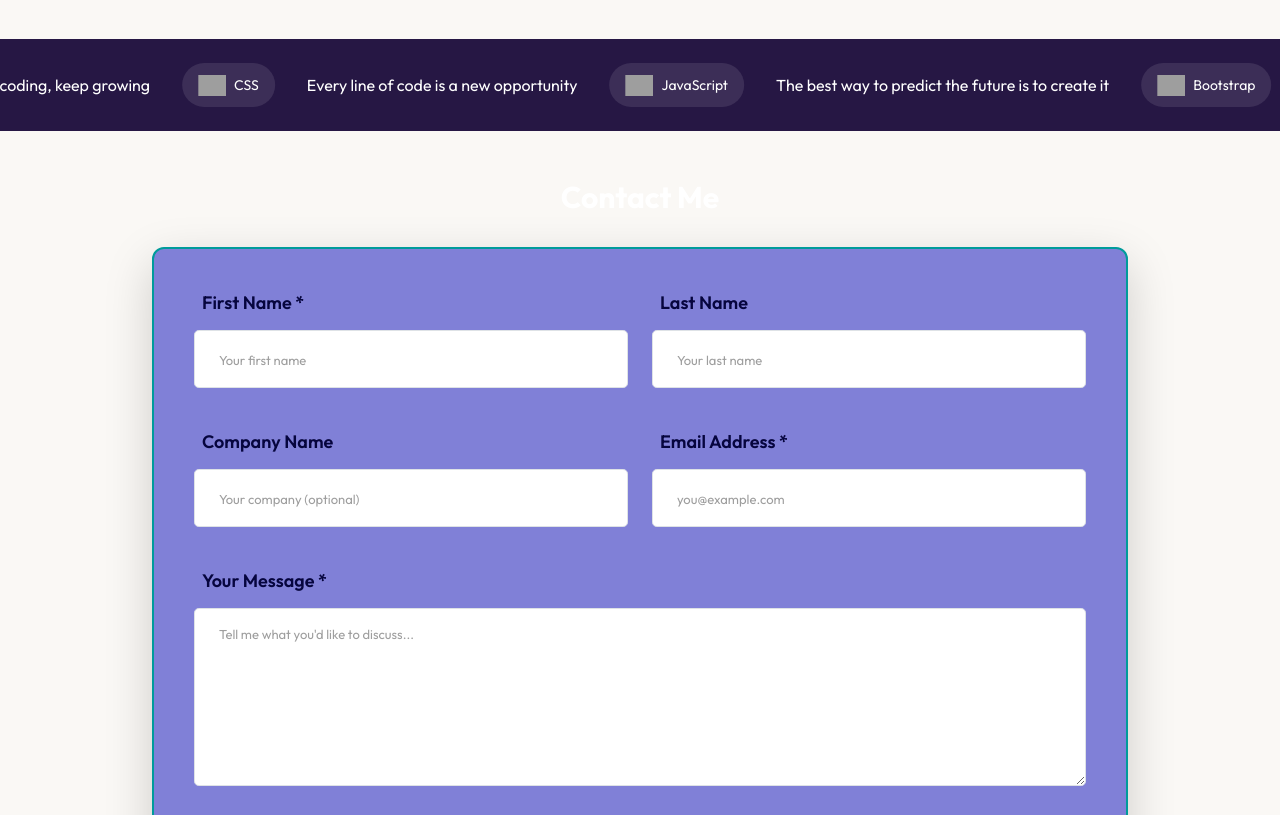
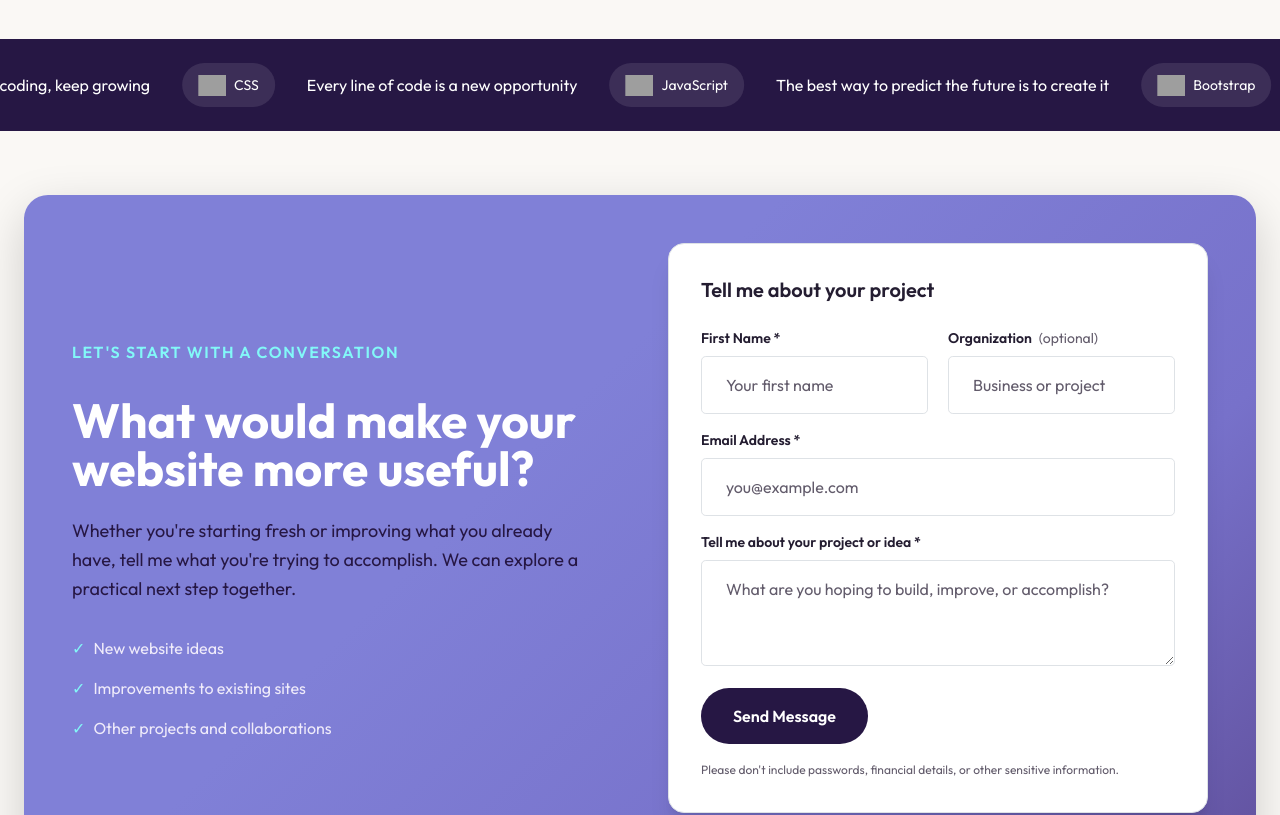
Before and after one commit to CKCarr/CKCarr.dev, a React (Create React App) app: page / in a window 1280 px wide. Shown: the part 800-1615 px from the top of the page. Built offline with nearby package versions, Linux system fonts and the light colour scheme; grey boxes are pictures that could not be loaded.

Commit message:
style: finalize V3 contact section design

```diff
--- a/src/App.css
+++ b/src/App.css
@@ -50,6 +50,16 @@ img {
     );
 }
 
+/* V3 Contact: cornflower with a subtle plum influence. */
+.v3-contact-surface {
+  background: linear-gradient(
+    135deg,
+    #8080d7 0%,
+    #8080d7 40%,
+    #7771ca 75%,
+    #62529f 100%
+  );
+}
 /* FOOTER
    Footer styling now lives in Footer.js using Tailwind utilities.
    Removed legacy CSS to avoid conflicting styles.
@@ -61,7 +71,7 @@ img {
 } */
 
 /* FORM CSS */
-
+/*
 form label {
     font-family: theme('fontFamily.outfit');
     font-size: large;
@@ -95,7 +105,7 @@ textarea {
 }
 
 /* FORM BUTTON STYLES */
-input[type=submit] {
+/* input[type=submit] {
     background-color: theme('colors.darkpurple');
     color: theme('colors.plum');
     padding: 12px 20px;
@@ -111,7 +121,7 @@ input[type=submit]:hover {
     border: 4px solid theme('colors.plum');
     background-color: theme('colors.darkpurple');
     color: theme('colors.plum');
-}
+} */
 
 /* BUTTON STYLES */
 .btn {
--- a/src/components/HomepageComponents/ContactForm.js
+++ b/src/components/HomepageComponents/ContactForm.js
@@ -1,50 +1,85 @@
 
 import React from "react";
+import Container from "../Container";
 
-// Keep the existing Formspree endpoint.
-// Later, we can move this into environment configuration.
+// Preserve the existing Formspree integration.
+// The form submits directly without a JavaScript handler.
 const FORM_ENDPOINT = "https://formspree.io/f/xrgngdlq";
 
-// Shared styling keeps all text fields consistent.
+// Reuse consistent styling across all form fields.
 const inputStyles =
-  "w-full rounded-lg border border-darkcyan bg-white " +
-  "px-4 py-3 text-midnightblue placeholder-gray-500 " +
-  "focus:outline-none focus:ring-2 focus:ring-darkcyan";
+  "w-full rounded-lg border border-v3-line bg-white " +
+  "px-4 py-3 text-v3-text-primary placeholder:text-v3-text-secondary " +
+  "focus:outline-none focus:ring-2 focus:ring-v3-teal";
+
+const labelStyles =
+  "mb-2 block font-outfit text-sm font-semibold text-v3-text-primary";
 
 export default function ContactForm() {
   return (
     <section
       id="contact"
       aria-labelledby="contact-heading"
-      // scroll-mt-28 adds an offset for the fixed navbar
-      // when navigating to #contact.
-      className="mx-auto max-w-5xl scroll-mt-28 px-4 py-12"
+      className="scroll-mt-28 bg-v3-paper py-12 sm:py-16"
     >
-      <h2
-        id="contact-heading"
-        className="mb-8 text-center font-outfit text-3xl font-bold text-white"
-      >
-        Contact Me
+      <Container>
+    {/* Cornflower panel is contained, like the hero. */}
+    <div className="rounded-3xl v3-contact-surface p-6 shadow-lg sm:p-10 lg:p-12">
+      <div className="grid items-center gap-10 lg:grid-cols-2 lg:gap-14">
+
+{/* LEFT: Introduction and reasons to connect. */}
+<div className="lg:pt-6">
+<p className="font-semibold uppercase tracking-widest text-paleturquoise">
+  Let's start with a conversation
+</p>
+
+<h2 className="mt-8 font-outfit text-4xl font-bold leading-tight text-white sm:text-5xl">
+  What would make your website more useful?
 </h2>
 
-      <div className="rounded-xl border-2 border-darkcyan bg-cornflowerblue p-6 shadow-lg md:p-10">
-        {/* Native HTML form submission to Formspree.
-            No JavaScript request handler is required. */}
+  <p className="mt-6 max-w-lg font-outfit text-lg leading-relaxed text-v3-plum">
+    Whether you're starting fresh or improving what you already have,
+    tell me what you're trying to accomplish. We can explore a
+    practical next step together.
+  </p>
+
+<ul className="mt-8 space-y-4 text-v3-lavender">
+  <li className="flex items-center gap-2">
+    <span className="text-paleturquoise" aria-hidden="true">✓</span>
+    <span>New website ideas</span>
+  </li>
+
+  <li className="flex items-center gap-2">
+    <span className="text-paleturquoise" aria-hidden="true">✓</span>
+    <span>Improvements to existing sites</span>
+  </li>
+
+  <li className="flex items-center gap-2">
+    <span className="text-paleturquoise" aria-hidden="true">✓</span>
+    <span>Other projects and collaborations</span>
+  </li>
+</ul>
+</div>
+
+          {/* RIGHT: Keep the existing native Formspree form. */}
+          <div className="rounded-2xl border border-v3-line bg-white p-6 shadow-xl sm:p-8">
+            <h3 className="mb-6 font-outfit text-xl font-semibold text-v3-text-primary">
+              Tell me about your project
+            </h3>
+
             <form
               action={FORM_ENDPOINT}
               method="POST"
-          className="space-y-6"
+              className="space-y-4"
             >
-          {/* Two columns on desktop, one on mobile. */}
-          <div className="grid gap-6 md:grid-cols-2">
+              {/* Names share a row on medium screens. */}
+{/* First name and business share a row on larger screens.
+    Both fields stack vertically on mobile. */}
+<div className="grid gap-5 sm:grid-cols-2">
   <div>
-              <label
-                htmlFor="firstname"
-                className="mb-2 block font-semibold text-midnightblue"
-              >
+    <label htmlFor="firstname" className={labelStyles}>
       First Name *
     </label>
-
     <input
       id="firstname"
       name="firstname"
@@ -57,29 +92,11 @@ export default function ContactForm() {
   </div>
 
 <div>
-              <label
-                htmlFor="lastname"
-                className="mb-2 block font-semibold text-midnightblue"
-              >
-                Last Name
-              </label>
-
-              <input
-                id="lastname"
-                name="lastname"
-                type="text"
-                autoComplete="family-name"
-                className={inputStyles}
-                placeholder="Your last name"
-              />
-            </div>
-
-            <div>
-              <label
-                htmlFor="companyname"
-                className="mb-2 block font-semibold text-midnightblue"
-              >
-                Company Name
+  <label htmlFor="companyname" className={labelStyles}>
+    Organization{" "}
+    <span className="ml-1 font-normal text-v3-text-secondary">
+      (optional)
+    </span>
   </label>
 
   <input
@@ -88,18 +105,15 @@ export default function ContactForm() {
     type="text"
     autoComplete="organization"
     className={inputStyles}
-                placeholder="Your company (optional)"
+    placeholder="Business or project"
   />
+</div>
 </div>
 
               <div>
-              <label
-                htmlFor="email"
-                className="mb-2 block font-semibold text-midnightblue"
-              >
+                <label htmlFor="email" className={labelStyles}>
                   Email Address *
                 </label>
-
                 <input
                   id="email"
                   name="email"
@@ -110,40 +124,45 @@ export default function ContactForm() {
                   placeholder="you@example.com"
                 />
               </div>
-          </div>
 
               <div>
-            <label
-              htmlFor="message"
-              className="mb-2 block font-semibold text-midnightblue"
-            >
-              Your Message *
+                <label htmlFor="message" className={labelStyles}>
+                  Tell me about your project or idea *
                 </label>
-
                 <textarea
                   id="message"
                   name="message"
-              rows={6}
+                  rows={3}
                   required
                   minLength={10}
                   className={inputStyles}
-              placeholder="Tell me what you'd like to discuss..."
+                  placeholder="What are you hoping to build, improve, or accomplish?"
                 />
               </div>
 
               <button
                 type="submit"
-            className="rounded-lg bg-darkpurple px-8 py-3
-                       font-semibold text-white
-                       transition-colors hover:bg-midnightblue
+                className="rounded-full bg-v3-plum px-8 py-3
+                           font-outfit font-semibold text-white
+                           transition-all duration-200
+                           hover:-translate-y-1 hover:bg-v3-violet
                            focus-visible:outline focus-visible:outline-2
                            focus-visible:outline-offset-2
-                       focus-visible:outline-white"
+                           focus-visible:outline-v3-plum
+                           motion-reduce:transform-none"
               >
                 Send Message
               </button>
+
+              <p className="text-xs leading-relaxed text-v3-text-secondary">
+                Please don't include passwords, financial details,
+                or other sensitive information.
+              </p>
             </form>
           </div>
+        </div>
+        </div>
+      </Container>
     </section>
   );
 }
```
Lines whose indentation alone changed are shown as unchanged.
